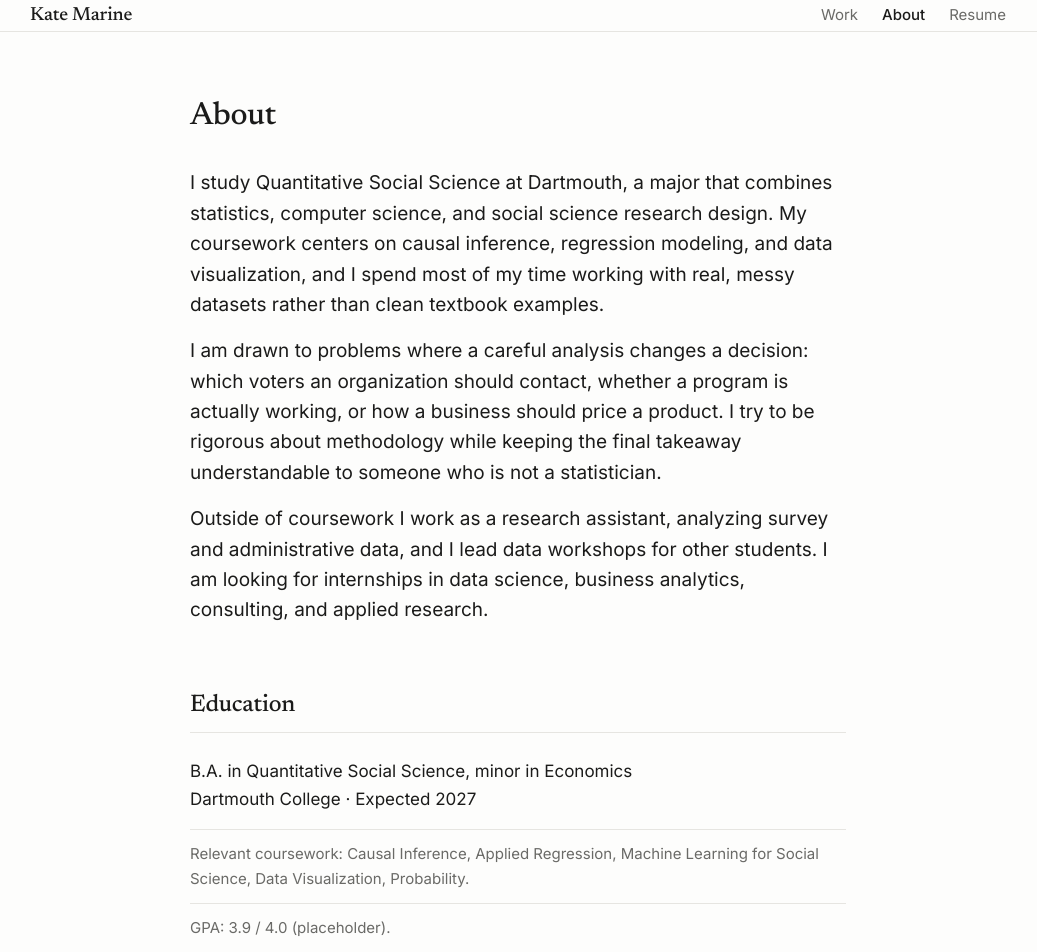
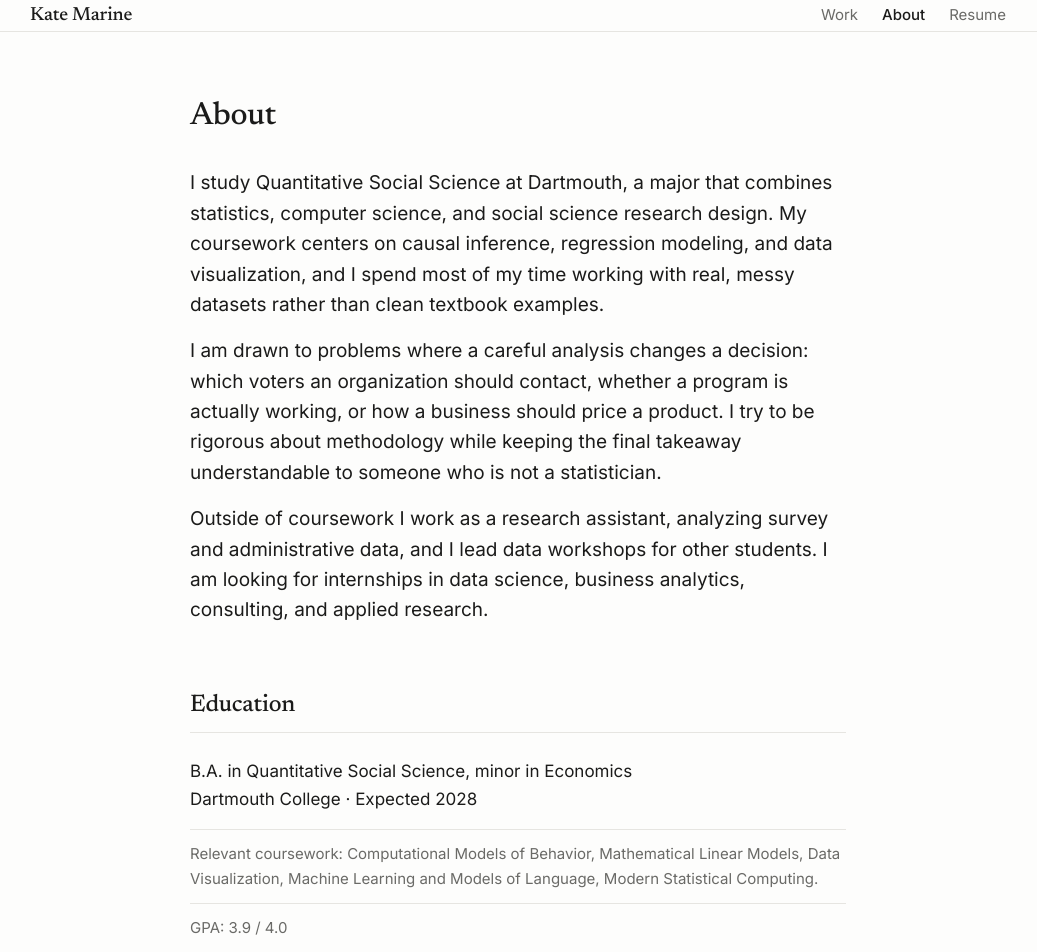
Before and after one commit to kate-marine/portfolio, a React (Vite) app: page /about in a window 1280 px wide. Shown: the top 952 px of the page, without its empty margins (122-1159 px from the left). Built offline with nearby package versions, Linux system fonts and the light colour scheme.

Commit message:
update resume links

```diff
--- a/src/data/site.js
+++ b/src/data/site.js
@@ -13,7 +13,7 @@ export const site = {
 
   // 1–2 sentences. Say what you do and what kind of work you want.
   intro:
-    'I am a junior studying Quantitative Social Science. I build statistical and machine-learning models to answer applied questions in politics, education, and consumer behavior, and I care about turning analysis into clear recommendations.',
+    'I am a junior studying Quantitative Social Science. I build statistical and machine-learning models to answer applied questions in sports, economics, and human behavior.',
 
   location: 'Hanover, New Hampshire',
   email: 'katherine.a.marine.28@dartmouth.edu',
@@ -75,10 +75,10 @@ export const skills = [
 export const education = {
   school: 'Dartmouth College',
   degree: 'B.A. in Quantitative Social Science, minor in Economics',
-  period: 'Expected 2027',
+  period: 'Expected 2028',
   details: [
-    'Relevant coursework: Causal Inference, Applied Regression, Machine Learning for Social Science, Data Visualization, Probability.',
-    'GPA: 3.9 / 4.0 (placeholder).',
+    'Relevant coursework: Computational Models of Behavior, Mathematical Linear Models, Data Visualization, Machine Learning and Models of Language, Modern Statistical Computing.',
+    'GPA: 3.9 / 4.0',
   ],
 }
 
```
Also changed, not shown: 1 other file (tests, documents, lock files or other folders).
